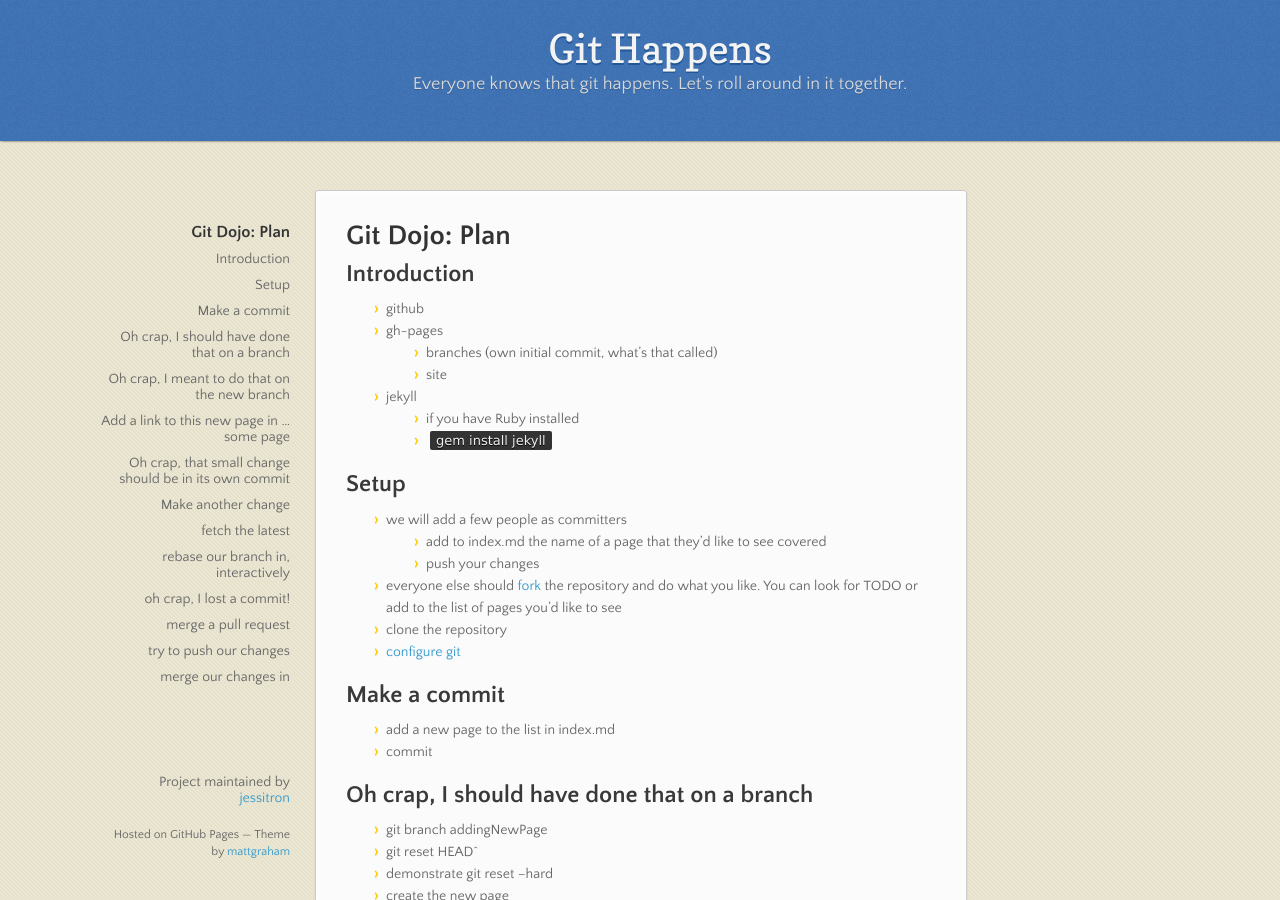
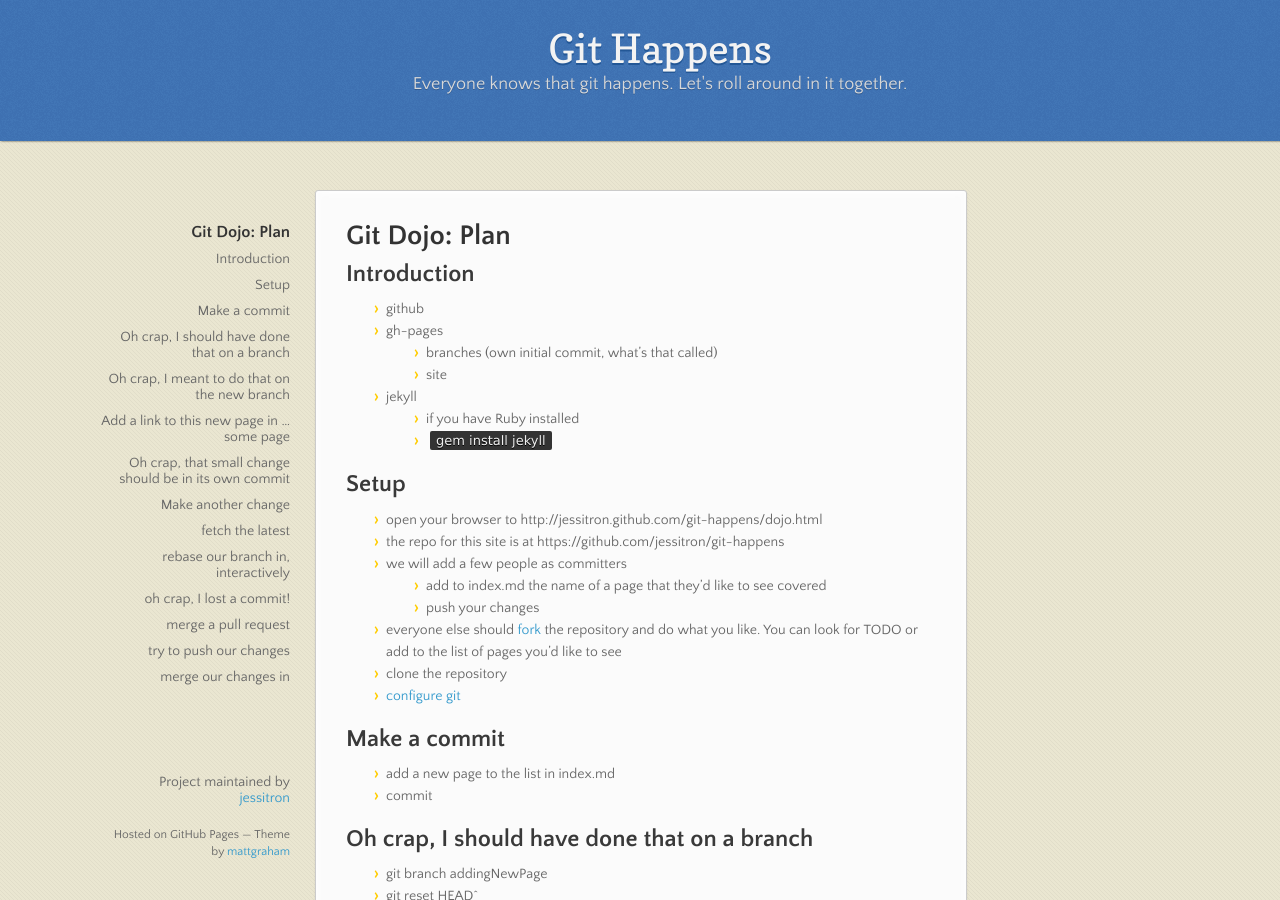
Before and after one commit to jessitron/git-happens, a Jekyll site: the page built from dojo.md, in a window 1280 px wide and 900 px high. Built offline with Jekyll 4.4.1, drawn with Linux system fonts in a browser that asks for light colours; nearby versions of some CDN libraries.

Commit message:
Added links to site and repo

```diff
--- a/dojo.md
+++ b/dojo.md
@@ -15,6 +15,8 @@
   * `gem install jekyll`
 
 ## Setup
+* open your browser to http://jessitron.github.com/git-happens/dojo.html
+* the repo for this site is at https://github.com/jessitron/git-happens
 * we will add a few people as committers
   * add to index.md the name of a page that they'd like to see covered
   * push your changes
```
